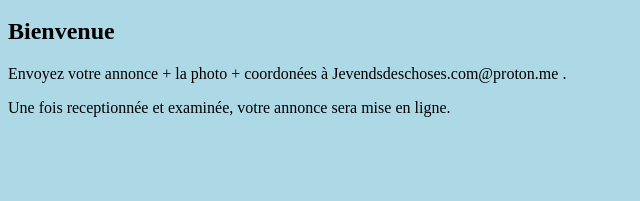
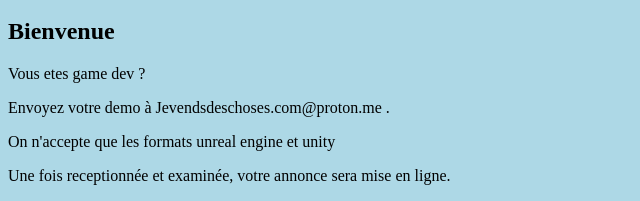
Before and after one commit to sauzer77/jevendsdeschosesjeux, a plain HTML site: page index.html in a window 1280 px wide. Shown: the part 1693-1894 px from the top of the page, without its empty margins (0-640 px from the left). Before the commit the page ends 1826 px from the top, so only its background shows below. Drawn offline with Linux system fonts and the light colour scheme.

Commit message:
Update index.html to include game dev submission info
Added a section for game developers to submit demos.

```diff
--- a/index.html
+++ b/index.html
@@ -57,8 +57,10 @@ body {background-color:lightblue;}
 <a href="https://jvorgsite.github.io/test2/">lire le test</a><br>
 
  <h2> Bienvenue</h2>
-    <p> Envoyez votre annonce + la photo + coordonées à Jevendsdeschoses.com@proton.me .  </p>
-    <p>Une fois receptionnée et examinée, votre annonce sera mise en ligne. </p>
+ <p> Vous etes game dev ?  </p>
+ <p> Envoyez votre demo à Jevendsdeschoses.com@proton.me .  </p>
+   <p> On n'accepte que les formats unreal engine et unity  </p>
+ <p> Une fois receptionnée et examinée, votre annonce sera mise en ligne. </p>
 
 
 
```
